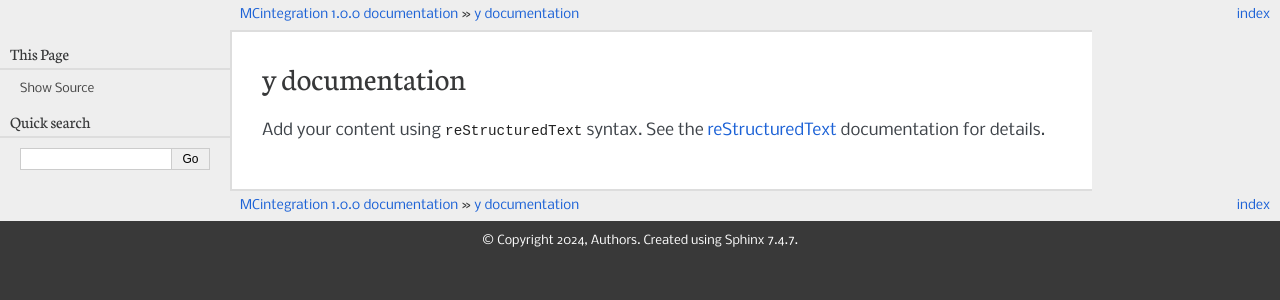
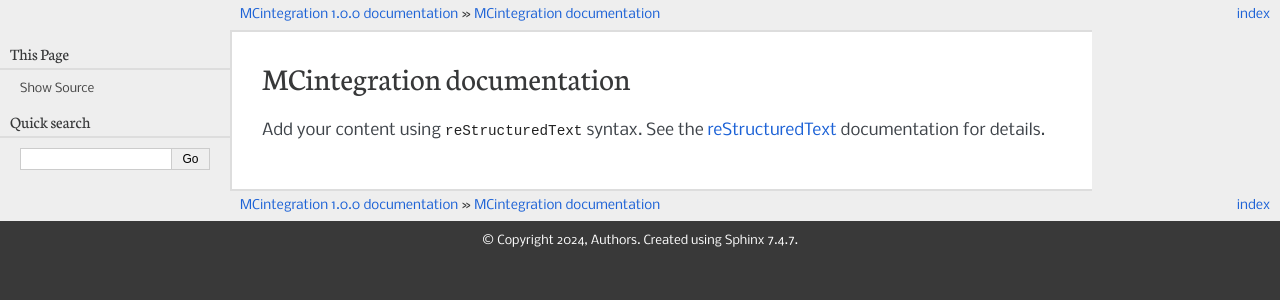
Before and after one commit to numericalEFT/MCintegration.py, a Sphinx documentation site: the page built from docs/source/index.rst, in a window 1280 px wide. Shown: the top 300 px of the page. Built offline with Sphinx 7.4.7, drawn with Linux system fonts in a browser that asks for light colours.

Commit message:
Update index.rst

```diff
--- a/docs/source/index.rst
+++ b/docs/source/index.rst
@@ -1,9 +1,9 @@
-.. y documentation master file, created by
+.. MCintegration documentation master file, created by
    sphinx-quickstart on Tue Oct 15 10:32:44 2024.
    You can adapt this file completely to your liking, but it should at least
    contain the root `toctree` directive.
 
-y documentation
+MCintegration documentation
 ===============
 
 Add your content using ``reStructuredText`` syntax. See the
```
